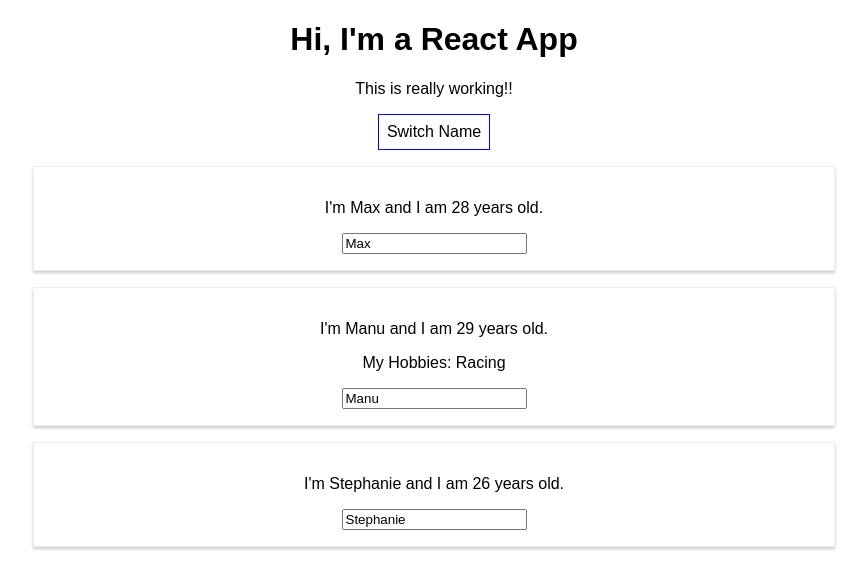
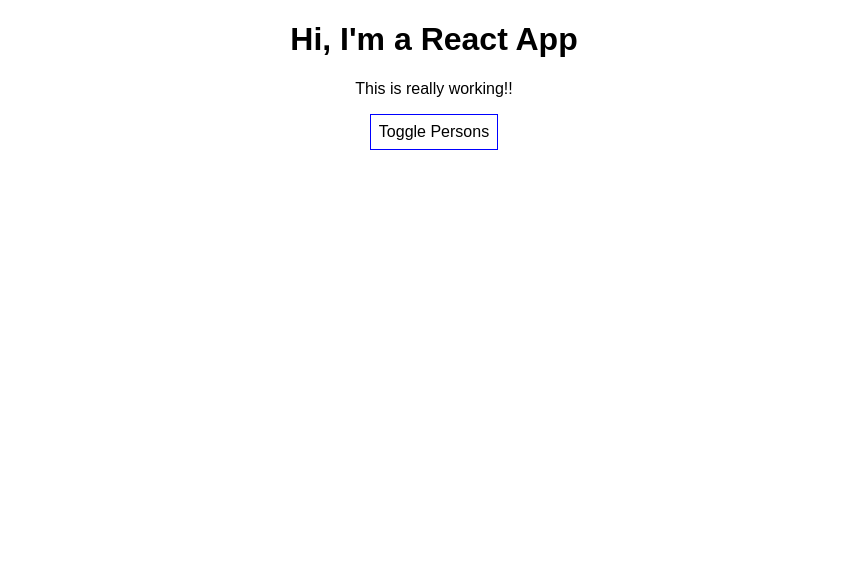
Before and after one commit to ManasiKeskar/react-complete-guide, a React (Create React App) app: page / in a window 1280 px wide. Shown: the top 588 px of the page, without its empty margins (206-1073 px from the left). Built offline with nearby package versions, Linux system fonts and the light colour scheme.

Commit message:
changes made to dynamically render Persons

```diff
--- a/src/App.js
+++ b/src/App.js
@@ -29,8 +29,14 @@ class App extends Component {
         { name: 'Max', age: 28 },
         { name: event.target.value, age: 29 },
         { name: 'Stephanie', age: 26 }
-      ]
+      ],
+      showPersons: false,
     })
+  }
+
+  togglePersonHandler = () => {
+    const doesShow = this.state.showPersons;
+    this.setState({showPersons: !doesShow});
   }
 
   render() {
@@ -49,10 +55,11 @@ class App extends Component {
         {/* <button onClick={this.switchNameHandler.bind(this, 'Maxmilian')}>Switch Name</button> */}
         <button
           style={style}
-          onClick={() => this.switchNameHandler('Maxmilian')}
+          onClick={this.togglePersonHandler}
         >
-          Switch Name
+          Toggle Persons
         </button>
+        { this.state.showPersons?
             <div>
             <Person
               name={this.state.persons[0].name}
@@ -70,7 +77,8 @@ class App extends Component {
               name={this.state.persons[2].name}
               age={this.state.persons[2].age}
             />
-        </div>
+          </div> : null
+        }
       </div>
     );
   }
```
Lines whose indentation alone changed are shown as unchanged.
